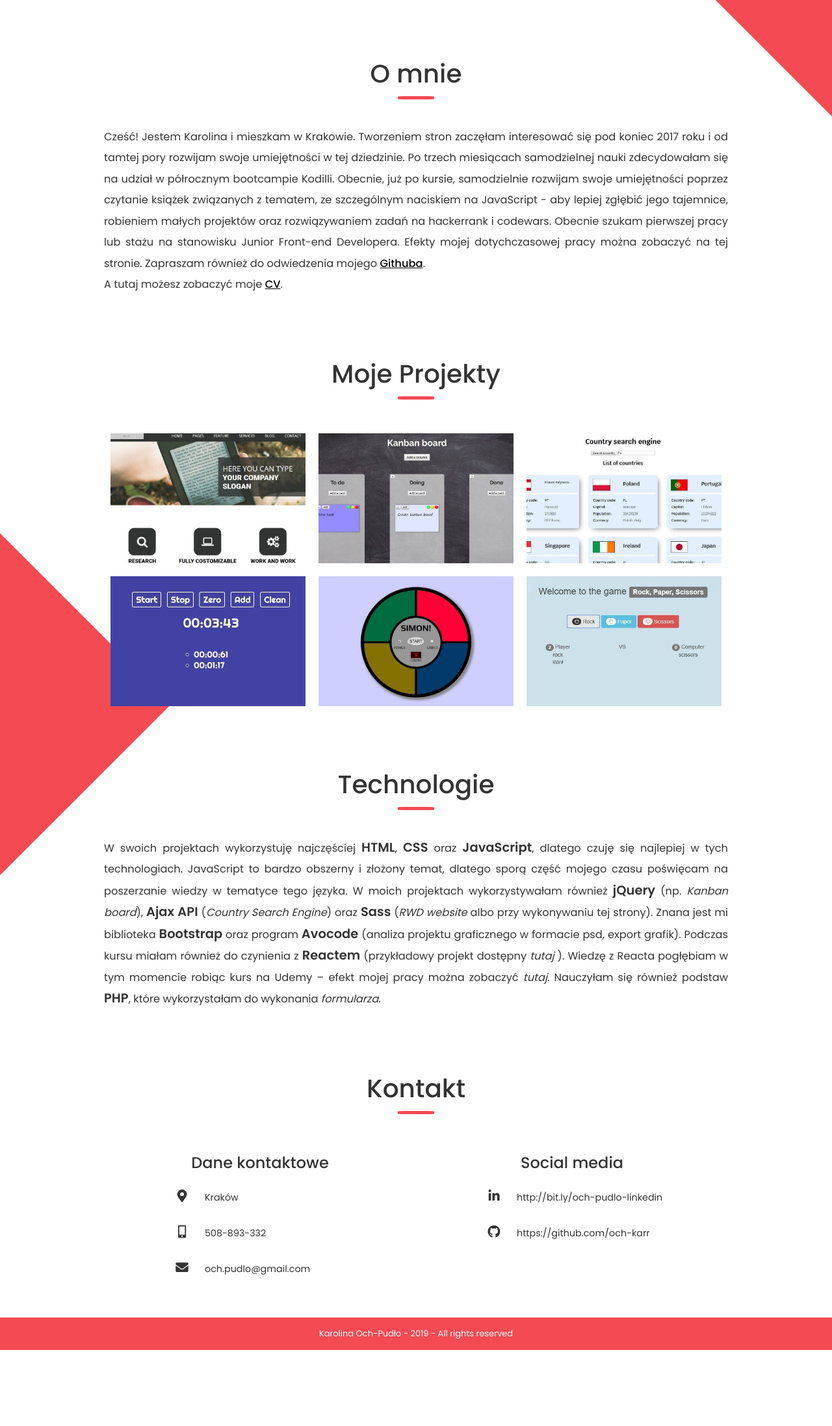
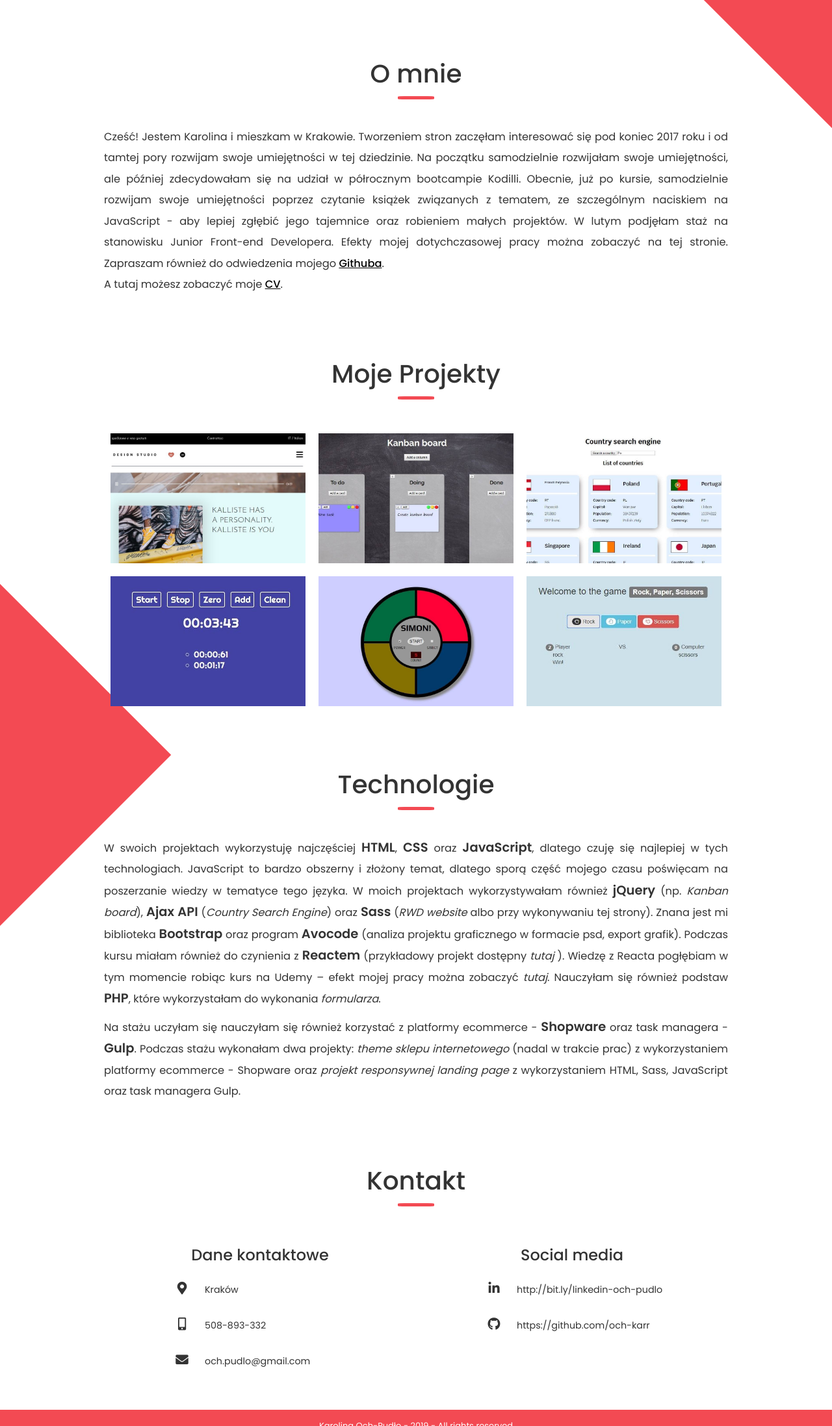
Before and after one commit to och-karr/my-portfolio-website, a website: page index.html in a window 1280 px wide. Shown: the part 797-2992 px from the top of the page at 65% size. Before the commit the page ends 2875 px from the top, so only its background shows below. Drawn offline with nearby package versions, Linux system fonts and the light colour scheme.

Commit message:
Up to date

```diff
--- a/index.html
+++ b/index.html
@@ -22,7 +22,7 @@
         <div class="container-fluid my-container-fluid">
             <div class="navbar-brand my-buttons">
                 <div class="my-btn ">
-                  <a href="http://bit.ly/och-pudlo-linkedin" target="_blank"><i class="fab fa-linkedin-in"></i></a>
+                  <a href="https://www.linkedin.com/in/karolina-och-pud%C5%82o-8b64a1151/" target="_blank"><i class="fab fa-linkedin-in"></i></a>
                 </div>
                 <div class="my-btn">
                     <a href="https://github.com/och-karr" target="_blank"><i class="fab fa-github"></i></a>
@@ -74,10 +74,13 @@
         <h2 class="section-title">O mnie<div class="line"></div></h2>
 
         <p class="basic-text">
-          Cześć! Jestem Karolina i mieszkam w Krakowie. Tworzeniem stron zaczęłam interesować się pod koniec 2017 roku i od tamtej pory rozwijam swoje umiejętności w tej dziedzinie.
-          Po trzech miesiącach samodzielnej nauki zdecydowałam się na udział w półrocznym bootcampie Kodilli. Obecnie, już po kursie, samodzielnie rozwijam swoje umiejętności poprzez
-          czytanie książek związanych z tematem, ze szczególnym naciskiem na JavaScript - aby lepiej zgłębić jego tajemnice, robieniem małych projektów oraz rozwiązywaniem zadań na hackerrank i codewars.
-          Obecnie szukam pierwszej pracy lub stażu na stanowisku Junior Front-end Developera. Efekty mojej dotychczasowej pracy można zobaczyć na tej stronie. Zapraszam również do odwiedzenia
+          Cześć! Jestem Karolina i mieszkam w Krakowie. Tworzeniem stron zaczęłam interesować się pod koniec 2017 roku
+           i od tamtej pory rozwijam swoje umiejętności w tej dziedzinie. Na początku samodzielnie rozwijałam swoje umiejętności,
+            ale później zdecydowałam się na udział w półrocznym bootcampie Kodilli.  Obecnie, już po kursie, samodzielnie rozwijam
+             swoje umiejętności poprzez czytanie książek związanych z tematem, ze szczególnym naciskiem na JavaScript -
+             aby lepiej zgłębić jego tajemnice oraz robieniem małych projektów.
+             W lutym podjęłam staż na stanowisku Junior Front-end Developera. Efekty mojej dotychczasowej pracy można zobaczyć na tej stronie.
+               Zapraszam również do odwiedzenia
           mojego <a class="go-to-important" href="https://github.com/och-karr" target="_blank">Githuba</a>.<br>
           A tutaj możesz zobaczyć moje <a class="go-to-important" href="./images/Och_Pudlo_Karolina_CV.pdf" target="_blank">CV</a>.
         </p>
@@ -93,14 +96,14 @@
 
           <div class="image-container">
             <div class="pic-on">
-              <h3 class="project-title">RWD website</h3>
-              <p class="project-decription">Strona RWD wykorzystująca HTML oraz Sass.</p>
+              <h3 class="project-title">Landing Page</h3>
+              <p class="project-decription">Strona RWD wykorzystująca HTML, Sass, JS.</p>
               <div class="projects-icon-links">
-                <a class="demo" href="https://och-karr.github.io/rwd_website/" target="_blank"><i class="fa fa-search"></i></a>
-                <a class="code" href="https://github.com/och-karr/rwd_website" target="_blank"><i class="fa fa-link"></i></a>
+                <!-- <a class="demo" href="https://github.com/och-karr/landing-page-internship-task" target="_blank"><i class="fa fa-search"></i></a> -->
+                <a class="code" href="https://github.com/och-karr/landing-page-internship-task" target="_blank"><i class="fa fa-link"></i></a>
               </div>
             </div>
-            <div class="project-image" style='background: url("./images/a-rwd-website.JPG"); background-size: cover;'></div>
+            <div class="project-image" style='background: url("./images/landing.JPG"); background-size: cover;'></div>
           </div>
 
           <div class="image-container">
@@ -187,6 +190,18 @@
            Nauczyłam się również podstaw <span class="big">PHP</span>, które wykorzystałam do wykonania <a class="go-to-example" href="http://contactform2-com.stackstaging.com/" target="_blank">formularza</a>.
         </p>
 
+        <p class="basic-text">
+            Na stażu uczyłam się nauczyłam się również korzystać z platformy ecommerce - <span class="big">Shopware</span> oraz task managera - <span class="big">Gulp</span>.
+            Podczas stażu wykonałam dwa projekty:
+            <a class="go-to-example" href="https://github.com/och-karr/shopware-theme-plugin" target="_blank">theme sklepu internetowego</a>
+             (nadal w trakcie prac) z wykorzystaniem platformy ecommerce
+             - Shopware oraz
+             <a class="go-to-example" href="https://github.com/och-karr/landing-page-internship-task" target="_blank">projekt responsywnej landing page</a>
+              z wykorzystaniem HTML, Sass, JavaScript
+             oraz task managera Gulp.
+
+          </p>
+
       </section>
 
 
@@ -215,7 +230,7 @@
             <h3 class="my-data-title">Social media</h3>
             <div class="my-btn-container">
               <div class="my-btn">
-                <i class="fab fa-linkedin-in"></i><span><a class="contact-icon-description" href="http://bit.ly/och-pudlo-linkedin" target="_blank">http://bit.ly/och-pudlo-linkedin</a></span>
+                <i class="fab fa-linkedin-in"></i><span><a class="contact-icon-description" href="https://www.linkedin.com/in/karolina-och-pud%C5%82o-8b64a1151/" target="_blank">http://bit.ly/linkedin-och-pudlo</a></span>
               </div>
               <div class="my-btn">
                 <i class="fab fa-github"></i><span><a class="contact-icon-description" href="https://github.com/och-karr" target="_blank">https://github.com/och-karr</a></span>
--- a/package.json
+++ b/package.json
@@ -27,6 +27,7 @@
     "animate.css": "^3.7.0",
     "aos": "^2.3.3",
     "autoprefixer": "^9.4.5",
+    "globstar": "^1.0.0",
     "node-sass": "^4.9.4",
     "normalize.css": "^8.0.0",
     "npm-run-all": "^4.1.3",
```
Also changed, not shown: images/landing.JPG (added), 2 other files.
